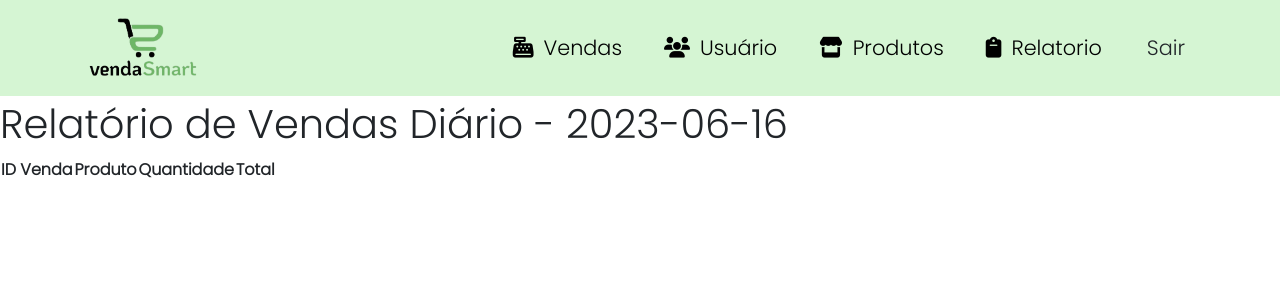
After one commit to josesandovaln/VendaSmart, a Flask app: page /relatorio_vendas_diario in a window 1280 px wide. The commit adds this page. Shown: the top 300 px of the page. Run offline with Flask 3, Linux system fonts and the light colour scheme; a user stored in the database is signed in; lists and menus that the app fills with data are empty; some libraries are stand-ins or nearby versions.

Commit message:
atualização rota relatorio

```diff
--- a/site_atividade/forms/__init__.py
+++ b/site_atividade/forms/__init__.py
@@ -1,5 +1,6 @@
 from flask_wtf import FlaskForm
-from wtforms import StringField, PasswordField, SubmitField, BooleanField, IntegerField, FloatField, SelectField
+from wtforms import StringField, PasswordField, SubmitField, BooleanField, IntegerField, FloatField, SelectField, \
+    DateField
 from wtforms.validators import DataRequired, length, email, equal_to, Length, EqualTo
 
 
@@ -44,3 +45,6 @@ class PagamentoForm(FlaskForm):
         (3, '3x'),
     ])
     submit = SubmitField('Confirmar')
+
+class RelatorioVendasDiarioForm(FlaskForm):
+    data = DateField('Data', validators=[DataRequired()])
--- a/site_atividade/models/__init__.py
+++ b/site_atividade/models/__init__.py
@@ -59,6 +59,7 @@ class Venda(database.Model):
     produto_id = database.Column(database.Integer, database.ForeignKey('produtos.id_produtos'), nullable=False)
     quantidade = database.Column(database.Integer, nullable=False)
     total = database.Column(database.Float, nullable=False)
+    data_venda = database.Column(database.Date, default=datetime.now().date, nullable=False)
 
 class Pagamento(database.Model):
     id_pagamento = database.Column(database.Integer, primary_key=True)
--- a/site_atividade/routers/__init__.py
+++ b/site_atividade/routers/__init__.py
@@ -50,7 +50,7 @@ def nova_categoria():
     nova_categoria = Categoria(categoria=categoria)
     database.session.add(nova_categoria)
     database.session.commit()
-    flash('Nova categoria adicionada com sucesso!')
+    flash('Nova categoria adicionada com sucesso!', 'alert-success')
     return redirect(url_for('produtos'))
 
 @app.route("/delete-produto/<int:id>", methods=['GET', 'POST'])
@@ -203,11 +203,11 @@ def atualizar_senha(id):
         if not usuario.verificar_senha(senha_atual):
             flash('Senha atual incorreta.', 'danger')
         elif nova_senha != confirmar_senha:
-            flash('A nova senha e a confirmação da senha não coincidem.', 'danger')
+            flash('A nova senha e a confirmação da senha não coincidem.', 'alert-danger')
         else:
             usuario.set_senha(nova_senha)
             database.session.commit()
-            flash('Senha atualizada com sucesso.', 'success')
+            flash('Senha atualizada com sucesso.', 'alert-success')
             return redirect(url_for('usuarios'))
 
     return redirect(url_for('usuarios'))
@@ -227,9 +227,9 @@ def vendas():
         produto = Produtos.query.get(produto_id)
 
         if produto is None:
-            flash('Produto não encontrado', 'danger')
+            flash('Produto não encontrado', 'alert-danger')
         elif produto.estoque < quantidade:
-            flash('Estoque insuficiente', 'danger')
+            flash('Estoque insuficiente', 'alert-danger')
         else:
             venda = Venda(produto_id=produto_id, quantidade=quantidade)
             venda.total = produto.preco * quantidade
@@ -306,6 +306,7 @@ def pagamento():
 
     return render_template('pagamento.html', form=form, total=total)
 
+
 @app.route('/confirmar_pagamento', methods=['POST'])
 @login_required
 def confirmar_pagamento():
@@ -322,14 +323,25 @@ def confirmar_pagamento():
 
         troco = valor_pago - total
 
+        vendas = Venda.query.all()
+
         pagamento = Pagamento(metodo_pagamento=metodo_pagamento, valor_pagamento=valor_pago, troco=troco, data_pagamento=datetime.now())
+        pagamento.vendas = vendas
 
         database.session.add(pagamento)
-        database.session.commit()
-
-        database.session.query(Venda).delete()
         database.session.commit()
 
         return render_template('confirmacao_pagamento.html', pagamento=pagamento)
 
     return render_template('pagamento.html', form=form, total=total)
+
+
+
+
+@app.route("/relatorio_vendas_diario")
+@login_required
+def relatorio_vendas_diario():
+    data_atual = datetime.now().date()
+    vendas = Venda.query.filter(Venda.data_venda == data_atual).all()
+
+    return render_template('relatorio_vendas_diario.html', vendas=vendas, data_atual=data_atual)
--- a/site_atividade/static/js/script.js
+++ b/site_atividade/static/js/script.js
@@ -90,7 +90,7 @@ $(document).ready(function() {
     }
   });
 
-  // Botão de adicionar à venda
+
 // Botão de adicionar à venda
   $(document).on('click', '.btn-add-venda', function() {
     var produtoId = $(this).data('produto-id');
--- a/site_atividade/templates/navbar.html
+++ b/site_atividade/templates/navbar.html
@@ -32,7 +32,7 @@
           <a class="nav-link mx-2" href="{{ url_for('produtos') }}"><i class="fa-solid fa-store" style="color: #000000;"></i>Produtos</a>
         </li>
         <li class="nav-item">
-          <a class="nav-link mx-2" href="#"><i class="fa-solid fa-clipboard" style="color: #000000;"></i>Relatorio</a>
+          <a class="nav-link mx-2" href="{{ url_for('relatorio_vendas_diario') }}"><i class="fa-solid fa-clipboard" style="color: #000000;"></i>Relatorio</a>
         </li>
         <li class="nav-item ms-3">
             <a class="btn btn-black btn-rounded" href="{{ url_for('logout') }}">Sair</a>
--- /dev/null
+++ b/site_atividade/templates/relatorio_vendas_diario.html
@@ -0,0 +1,26 @@
+{% extends 'base.html' %}
+
+{% block body %}
+  <h1>Relatório de Vendas Diário - {{ data_atual }}</h1>
+
+  <table>
+    <thead>
+      <tr>
+        <th>ID Venda</th>
+        <th>Produto</th>
+        <th>Quantidade</th>
+        <th>Total</th>
+      </tr>
+    </thead>
+    <tbody>
+      {% for venda in vendas %}
+      <tr>
+        <td>{{ venda.id_venda }}</td>
+        <td>{{ venda.produto.produto }}</td>
+        <td>{{ venda.quantidade }}</td>
+        <td>{{ venda.total }}</td>
+      </tr>
+      {% endfor %}
+    </tbody>
+  </table>
+{% endblock %}
```
Also changed, not shown: instance/pdv.db.
